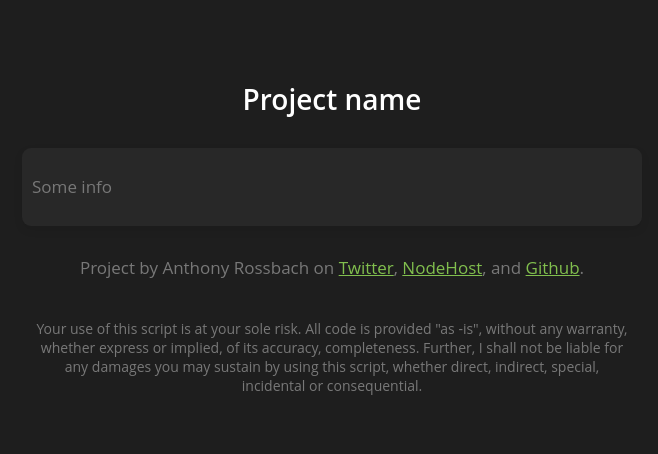
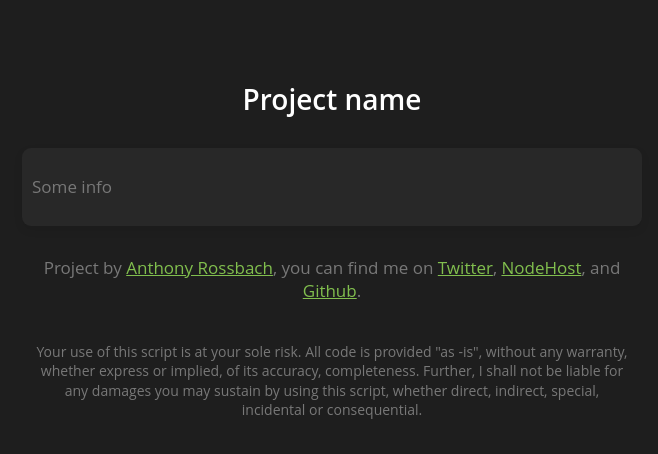
Before and after one commit to anthonyrossbach/default-project-template, a plain HTML site: page index.html in a window 1280 px wide. Shown: the whole page, without its empty margins (308-966 px from the left). Drawn offline with Linux system fonts and the light colour scheme.

Commit message:
Fixes to personal design

```diff
--- a/index.html
+++ b/index.html
@@ -297,6 +297,6 @@
     <content>
       <p>Some info</p>
     </content>
-    <credits>Project by Anthony Rossbach on <a href='https://twitter.com/anthonyrossbach'>Twitter</a>, <a href='https://nodehost.cloud/community/view_profile?user=anthony'>NodeHost</a>, and <a href='https://github.com/anthonyrossbach'>Github</a>.</credits><warning>Your use of this script is at your sole risk. All code is provided "as -is", without any warranty, whether express or implied, of its accuracy, completeness. Further, I shall not be liable for any damages you may sustain by using this script, whether direct, indirect, special, incidental or consequential.</warning>
+    <credits>Project by <a href='https://anthonys.space'>Anthony Rossbach</a>, you can find me on <a href='https://twitter.com/anthonyrossbach'>Twitter</a>, <a href='https://nodehost.cloud/community/view_profile?user=anthony'>NodeHost</a>, and <a href='https://github.com/anthonyrossbach'>Github</a>.</credits><warning>Your use of this script is at your sole risk. All code is provided "as -is", without any warranty, whether express or implied, of its accuracy, completeness. Further, I shall not be liable for any damages you may sustain by using this script, whether direct, indirect, special, incidental or consequential.</warning>
   </body>
 </html>
```
